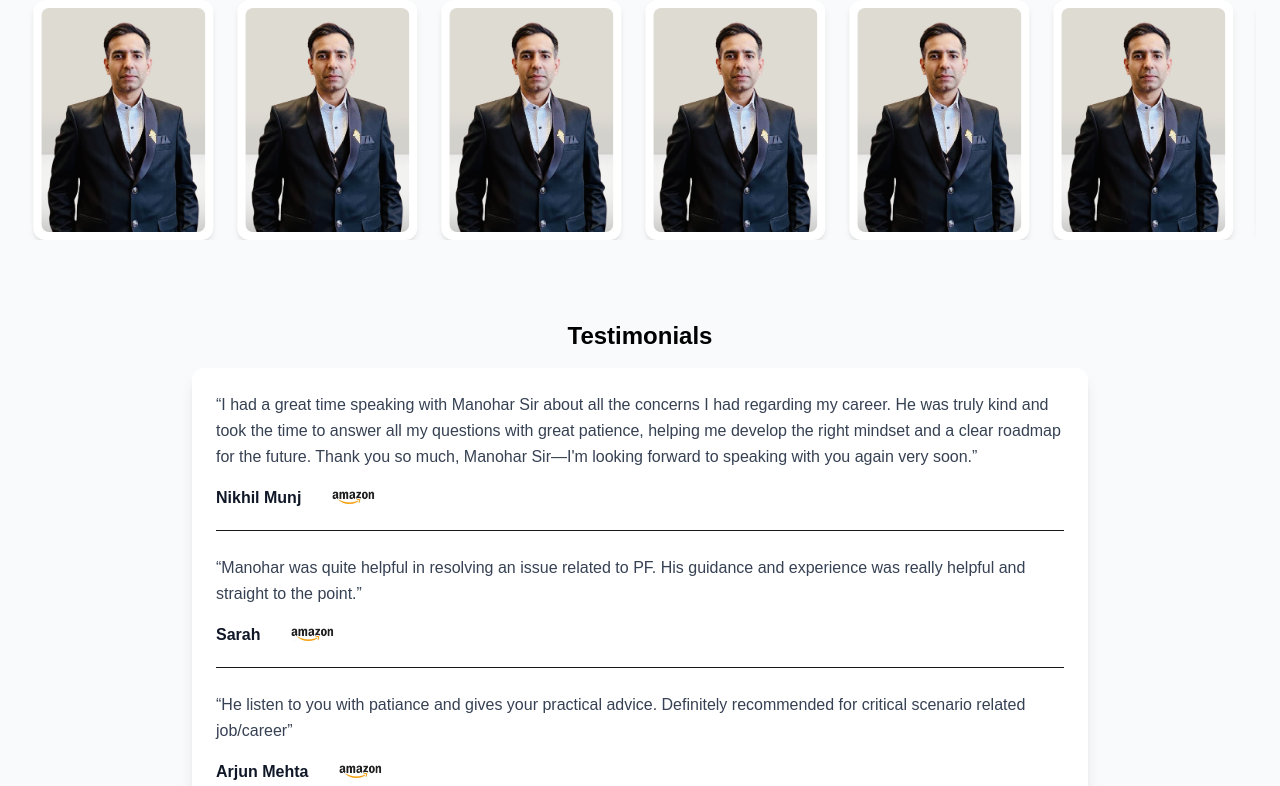
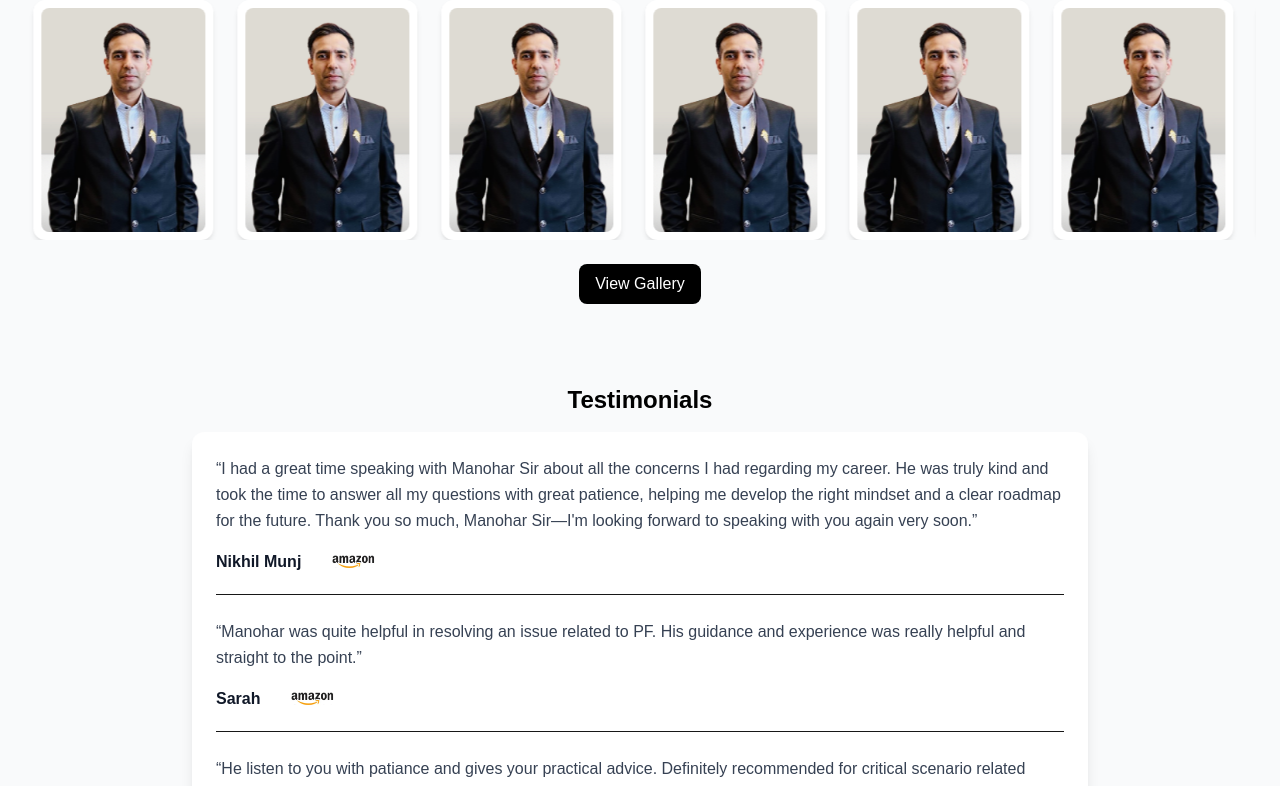
Before and after one commit to Akashgite1/mb-nextjs-website, a Next.js app: page / in a window 1280 px wide. Shown: the part 1784-2570 px from the top of the page. Built offline with nearby package versions, Linux system fonts and the light colour scheme.

Commit message:
Add link to view gallery in the Gallery component

```diff
--- a/src/components/gallery/Gallery.tsx
+++ b/src/components/gallery/Gallery.tsx
@@ -2,6 +2,7 @@
 import Image from "next/image"
 import React from "react"
 import "./Gallery.css"
+import Link from "next/link"
 
 const creators = [
     "/images/gallery/creators/1.png",
@@ -46,12 +47,14 @@ export default function Gallery() {
                                 />
                             </div>
                         ))}
-                        <div>
-                            <button className="text-black">
-                                hello
-                            </button>
-                        </div>
                     </div>
+                </div>
+                <div className="flex justify-center mt-6 text-black">
+                    <Link href="/gallery">
+                        <button className="px-4 py-2 bg-black text-white rounded-lg hover:bg-gray-800">
+                            View Gallery
+                        </button>
+                    </Link>
                 </div>
 
                 {/* Subscribers */}
```
